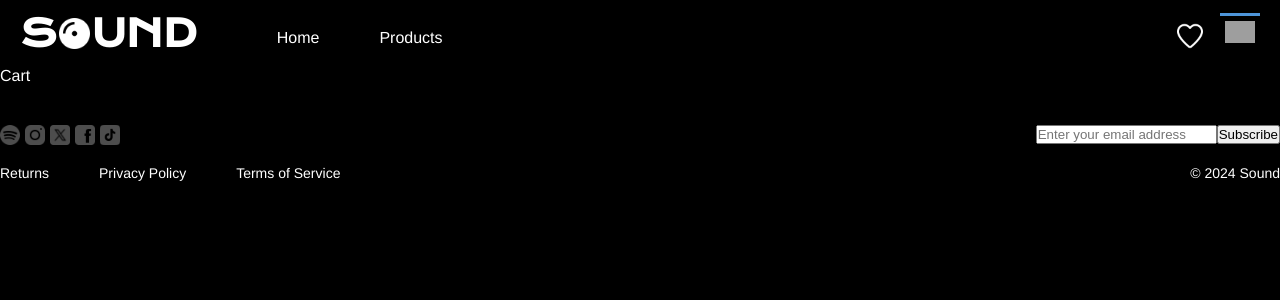
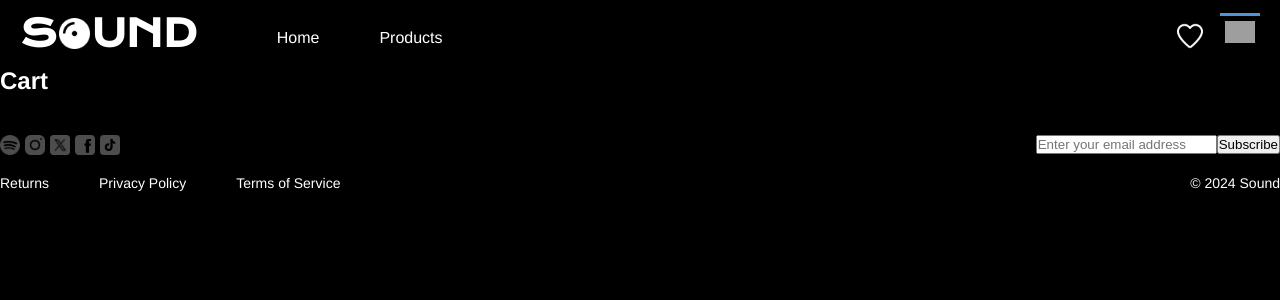
Before and after one commit to marielle-lopez/e-shop, a React (Vite) app: page /cart in a window 1280 px wide. Shown: the top 300 px of the page. Built offline with nearby package versions, Linux system fonts and the light colour scheme; grey boxes are pictures that could not be loaded.

Commit message:
utilised cart items list container

```diff
--- a/src/pages/CartPage/CartPage.jsx
+++ b/src/pages/CartPage/CartPage.jsx
@@ -1,5 +1,27 @@
+import { useContext } from "react";
+import { CartContext } from "../../context/CartContextProvider/CartContextProvider";
+import CartItemsList from "../../containers/CartItemsList/CartItemsList";
+
 const CartPage = () => {
-  return <main>Cart</main>;
+  const { cart, setCart } = useContext(CartContext);
+
+  return (
+    <main>
+      <h2>Cart</h2>
+
+      {cart && <CartItemsList items={cart} />}
+
+      {/* {cart &&
+        cart.map((item) => (
+          <>
+            <p>{item.productId}</p>
+            <p>{item.format}</p>
+            <p>{item.qty}</p>
+            <p>{item.totalPrice}</p>
+          </>
+        ))} */}
+    </main>
+  );
 };
 
 export default CartPage;
```
